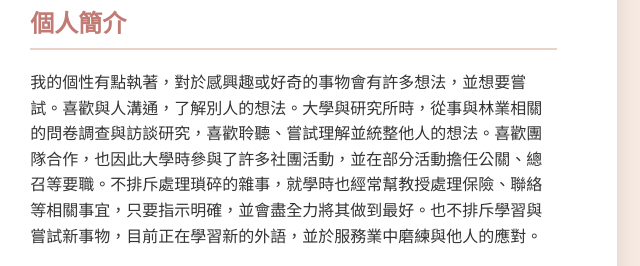
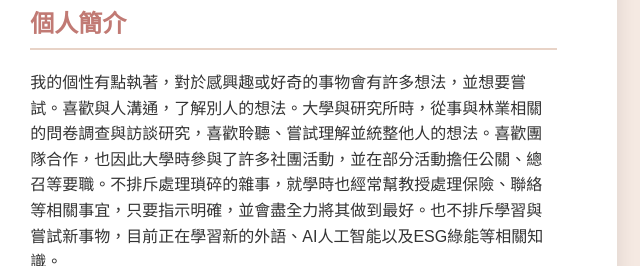
Before and after one commit to ChihYua/resume, a plain HTML site: page index.html in a window 1280 px wide. Shown: the part 551-817 px from the top of the page, 493-1133 px from the left. Drawn offline with Linux system fonts and the light colour scheme.

Commit message:
簡介修改

```diff
--- a/index.html
+++ b/index.html
@@ -290,7 +290,7 @@ li {
         <section class="right-column">
             <div class="section">
                 <h2>個人簡介</h2>
-                <p>我的個性有點執著，對於感興趣或好奇的事物會有許多想法，並想要嘗試。喜歡與人溝通，了解別人的想法。大學與研究所時，從事與林業相關的問卷調查與訪談研究，喜歡聆聽、嘗試理解並統整他人的想法。喜歡團隊合作，也因此大學時參與了許多社團活動，並在部分活動擔任公關、總召等要職。不排斥處理瑣碎的雜事，就學時也經常幫教授處理保險、聯絡等相關事宜，只要指示明確，並會盡全力將其做到最好。也不排斥學習與嘗試新事物，目前正在學習新的外語，並於服務業中磨練與他人的應對。</p>
+                <p>我的個性有點執著，對於感興趣或好奇的事物會有許多想法，並想要嘗試。喜歡與人溝通，了解別人的想法。大學與研究所時，從事與林業相關的問卷調查與訪談研究，喜歡聆聽、嘗試理解並統整他人的想法。喜歡團隊合作，也因此大學時參與了許多社團活動，並在部分活動擔任公關、總召等要職。不排斥處理瑣碎的雜事，就學時也經常幫教授處理保險、聯絡等相關事宜，只要指示明確，並會盡全力將其做到最好。也不排斥學習與嘗試新事物，目前正在學習新的外語、AI人工智能以及ESG綠能等相關知識。</p>
             </div>
 
             <div class="section">
```
